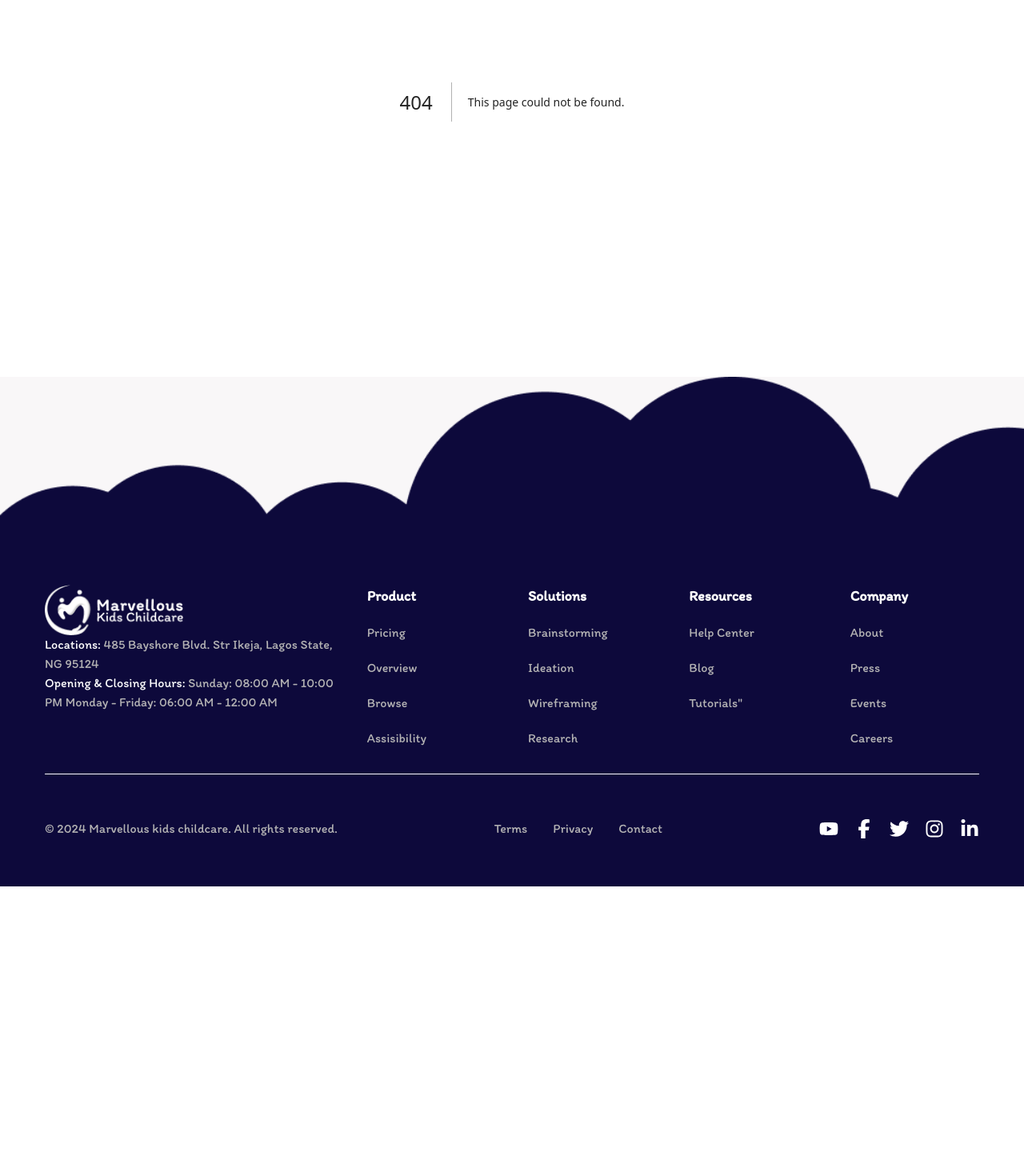
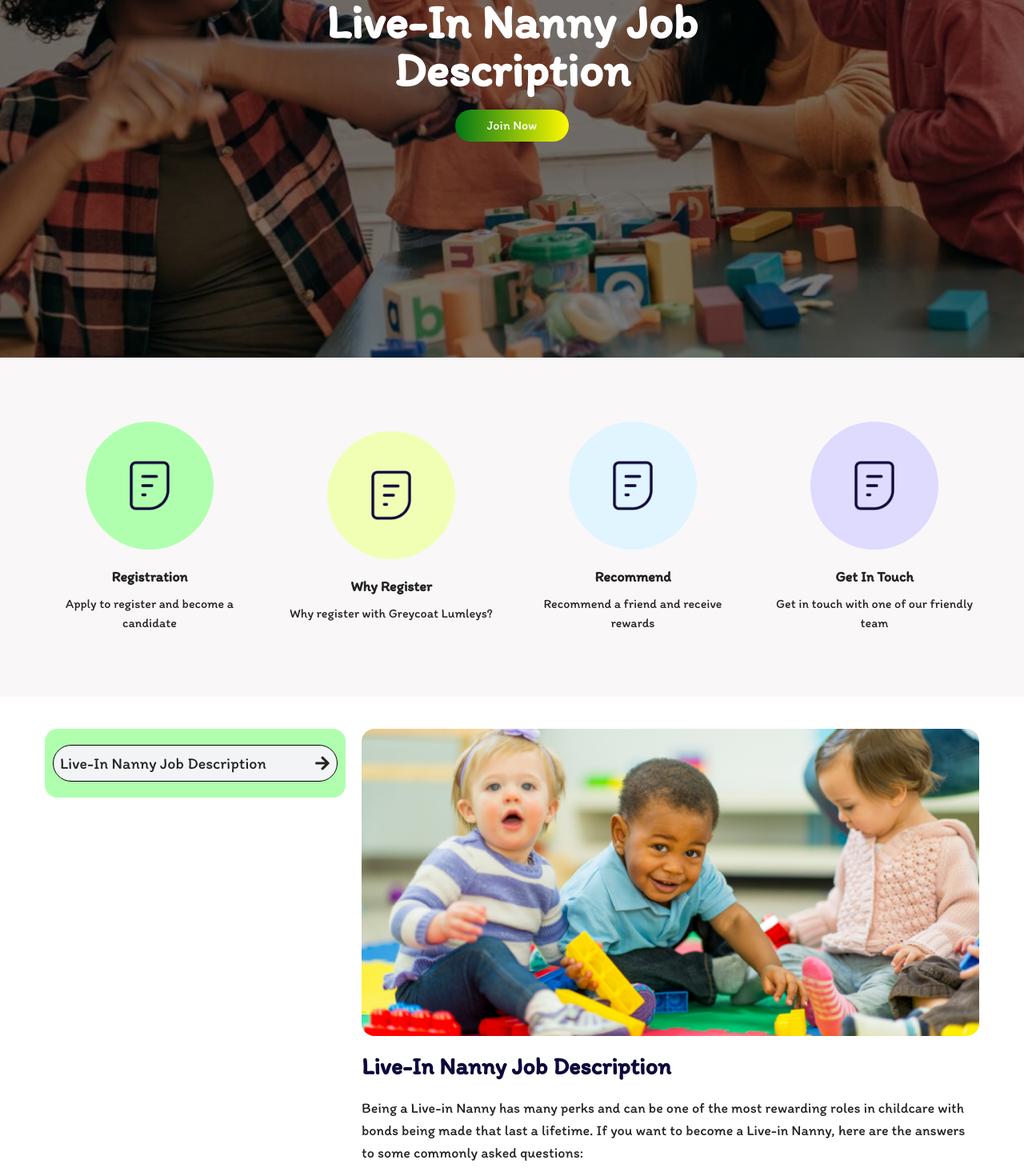
Before and after one commit to cycodedconcept/marvellouskids-ui, a Next.js app: page /nanny in a window 1280 px wide. Before the commit this address had no page. Shown: the part 360-1830 px from the top of the page at 80% size. Before the commit the page ends 1468 px from the top, so only its background shows below. Built offline with nearby package versions, Linux system fonts and the light colour scheme.

Commit message:
Add FindJobs component with job registration and contact form

```diff
--- /dev/null
+++ b/app/nanny/page.tsx
@@ -0,0 +1,310 @@
+"use client";
+
+import { Slide } from "@/animation/Slide";
+import { sidebarContent_JOB } from "@/data/sidebarContent";
+import { useForm, ValidationError } from "@formspree/react";
+import Image from "next/image";
+import Link from "next/link";
+import { useState } from "react";
+import { FaArrowRight } from "react-icons/fa";
+
+const FindJobs = () => {
+	const data = [
+		{
+			color: "#B0FFAE",
+			image: { src: "/assets/line-design.png", alt: "Line Design" },
+			title: "Registration",
+			description: "Apply to register and become a candidate",
+		},
+		{
+			color: "#F1FFB5",
+			image: { src: "/assets/line-design.png", alt: "Line Design" },
+			title: "Why Register",
+			description: "Why register with Greycoat Lumleys?",
+		},
+		{
+			color: "#E0F5FF",
+			image: { src: "/assets/line-design.png", alt: "Line Design" },
+			title: "Recommend",
+			description: "Recommend a friend and receive rewards",
+		},
+		{
+			color: "#DEDBFF",
+			image: { src: "/assets/line-design.png", alt: "Line Design" },
+			title: "Get In Touch",
+			description: "Get in touch with one of our friendly team",
+		},
+	];
+
+	const [state, handleSubmit] = useForm("xpwzevjr");
+	const sidebarContent = sidebarContent_JOB;
+	const [activeContent, setActiveContent] = useState(sidebarContent[0]);
+
+	if (state.succeeded) {
+		return (
+			<section className="bg-[#F9F7F8] md:px-14 px-5 py-20 flex justify-center">
+				<div className="text-center">
+					<h1 className="lg:text-4xl text-2xl font-bold text-primary">Thank you for reaching out!</h1>
+					<p className="mt-4 text-lg text-darkBlue">We&apos;ll get back to you as soon as possible.</p>
+				</div>
+			</section>
+		);
+	}
+
+	return (
+		<div>
+			<main
+				className="bg-cover h-[calc(100vh-5rem)] w-full bg-no-repeat lg:px-14 px-5"
+				style={{
+					background:
+						"linear-gradient(to right, rgba(0, 0, 0, 0.5), rgba(0, 0, 0, 0.5)), url('/assets/care-for-every-child.png')",
+					backgroundPosition: "center",
+				}}
+			>
+				<Slide delay={0.5} className="flex flex-col items-center justify-center text-white text-center h-full">
+					<h1 className="lg:text-6xl sm:text-5xl md:w-[34rem] text-4xl font-extrabold mb-5">
+						Live-In Nanny Job Description
+					</h1>
+
+					{/* <form className="flex items-center md:flex-row flex-col gap-5 mb-5 text-lg justify-center w-full">
+						<label htmlFor="find-job">Find A Job</label>
+						<div className="flex items-center text-textColor md:w-[30rem] w-full">
+							<select className="h-14 pl-5 pr-20 rounded-l-full border border-gray-300">
+								<option>Keywords</option>
+							</select>
+
+							<input
+								className="h-14 px-5 w-full rounded-r-full border border-gray-300"
+								type="text"
+								id="find-job"
+								placeholder="Location"
+							/>
+						</div>
+					</form> */}
+
+					<Link
+						href="/get-started"
+						className="text-white py-2 px-10 rounded-full bg-gradient-to-r from-primary to-lemon"
+					>
+						Join Now
+					</Link>
+				</Slide>
+			</main>
+
+			<div className="grid lg:grid-cols-4 grid-cols-2 gap-10 bg-[#F9F7F8] py-20 md:px-14 px-5">
+				{data.map(({ color, image, title, description }, index) => (
+					<Slide delay={0.2 * index} key={title} className="flex items-center justify-center">
+						<div className="flex flex-col items-center">
+							<div style={{ backgroundColor: color }} className="h-40 w-40 rounded-full grid place-content-center">
+								<Image src={image.src} alt={image.alt} width={50} height={50} />
+							</div>
+							<div className="flex flex-col space-y-2 items-center text-center mt-5">
+								<h2 className="text-lg font-semibold">{title}</h2>
+								<p>{description}</p>
+							</div>
+						</div>
+					</Slide>
+				))}
+			</div>
+
+			<section className="mt-10 mb-20 md:px-14 px-5 grid lg:grid-cols-3 grid-cols-1 lg:gap-x-5 gap-y-5">
+				{/* Sidebar */}
+				<aside className="flex flex-col space-y-5 bg-[#B0FFAE] rounded-2xl py-5 px-2.5 col-span-1 h-fit">
+					{sidebarContent.map((content) => (
+						<div
+							key={content.title}
+							className={`text-xl p-2 flex items-center justify-between border border-black rounded-full hover:bg-gray-100 cursor-pointer ${
+								activeContent.title === content.title ? "bg-gray-100" : ""
+							}`}
+							onClick={() => setActiveContent(content)}
+						>
+							<button>{content.title}</button>
+							<FaArrowRight />
+						</div>
+					))}
+				</aside>
+
+				{/* content */}
+				<div className="col-span-2">
+					{activeContent.content.map((item, index) => {
+						switch (item.type) {
+							case "img":
+								return (
+									<Image
+										key={index}
+										src={item?.src || ""}
+										alt={item?.alt || "Image"}
+										className="w-full h-96 object-cover rounded-2xl"
+										width={500}
+										height={500}
+									/>
+								);
+							case "h2":
+								return (
+									<h2 key={index} className="text-3xl font-bold mt-5 text-darkBlue">
+										{item.text}
+									</h2>
+								);
+							case "h5":
+								return (
+									<h5 key={index} className="text-2xl font-semibold mt-5 text-darkBlue">
+										{item.text}
+									</h5>
+								);
+							case "p":
+								return (
+									<p key={index} className="mt-5 text-lg">
+										{item.text}
+									</p>
+								);
+							case "list":
+								return (
+									<ul key={index} className={`list-none mt-5`}>
+										{item?.items?.map((listItem, index) => (
+											<li
+												key={index}
+												className={`${
+													item.listType === "ordered"
+														? "list-decimal"
+														: item.listType === "unordered"
+														? "list-disc"
+														: "before:content-['✔'] before:absolute before:-left-5"
+												} relative
+												 before:mr-2 before:text-green-500`}
+											>
+												{listItem}
+											</li>
+										))}
+									</ul>
+								);
+							default:
+								return null;
+						}
+					})}
+				</div>
+			</section>
+
+			{/* <ContactUs /> */}
+
+			{/* Contact us */}
+
+			<section className="bg-[#F9F7F8] md:px-14 px-5 py-20 flex lg:flex-row flex-col gap-y-10">
+				<Slide className="lg:w-[40%] w-full flex flex-col lg:pt-24">
+					<div className="self-center mb-5">
+						<Image src="/assets/circle-design.png" alt="Circle Design" width={50} height={50} />
+					</div>
+					<div>
+						<h4 className="lg:text-2xl text-lg text-primary font-semibold">Contact Us</h4>
+						<h1 className="lg:text-5xl text-4xl font-extrabold text-darkBlue">
+							You&apos;ve Got Questions <br /> Feel Free to Ask
+						</h1>
+					</div>
+				</Slide>
+
+				<form
+					onSubmit={handleSubmit}
+					className="lg:w-[60%] w-full flex flex-col space-y-5 lg:border-l-2 lg:pl-5 lg:border-l-black"
+				>
+					{/* First and Last Name */}
+					<div className="flex justify-between lg:space-x-10 space-x-2">
+						<div className="flex flex-col w-full">
+							<label htmlFor="firstname" className="text-lg">
+								First Name
+							</label>
+							<input
+								required
+								type="text"
+								id="firstname"
+								name="firstname"
+								placeholder="Enter your First Name"
+								className="h-14 px-2 border border-black rounded-md bg-white w-full"
+							/>
+							<ValidationError prefix="First Name" field="firstname" errors={state.errors} />
+						</div>
+						<div className="flex flex-col w-full">
+							<label htmlFor="lastname" className="text-lg">
+								Last Name
+							</label>
+							<input
+								required
+								type="text"
+								id="lastname"
+								name="lastname"
+								placeholder="Enter your Last Name"
+								className="h-14 px-2 border border-black rounded-md bg-white w-full"
+							/>
+							<ValidationError prefix="Last Name" field="lastname" errors={state.errors} />
+						</div>
+					</div>
+
+					{/* Email and Phone */}
+					<div className="flex justify-between lg:space-x-10 space-x-2">
+						<div className="flex flex-col w-full">
+							<label htmlFor="email" className="text-lg">
+								Email
+							</label>
+							<input
+								required
+								type="email"
+								id="email"
+								name="email"
+								placeholder="Enter your Email"
+								className="h-14 px-2 border border-black rounded-md bg-white w-full"
+							/>
+							<ValidationError prefix="Email" field="email" errors={state.errors} />
+						</div>
+						<div className="flex flex-col w-full">
+							<label htmlFor="phone" className="text-lg">
+								Phone
+							</label>
+							<input
+								required
+								type="tel"
+								id="phone"
+								name="phone"
+								placeholder="Enter your Phone Number"
+								className="h-14 px-2 border border-black rounded-md bg-white w-full"
+							/>
+							<ValidationError prefix="Phone" field="phone" errors={state.errors} />
+						</div>
+					</div>
+
+					{/* Message */}
+					<div>
+						<label htmlFor="message" className="text-lg">
+							Message
+						</label>
+						<textarea
+							id="message"
+							name="message"
+							placeholder="Enter your Message"
+							className="px-2 border border-black rounded-md bg-white w-full"
+							cols={30}
+							rows={6}
+						/>
+						<ValidationError prefix="Message" field="message" errors={state.errors} />
+					</div>
+
+					{/* Terms and Submit Button */}
+					<div className="flex sm:flex-row flex-col sm:items-center justify-between space-y-3">
+						<div>
+							<input type="checkbox" id="terms" className="accent-primary" required />
+							<label htmlFor="terms" className="text-lg ml-3">
+								I agree with Terms of Use and Privacy Policy
+							</label>
+						</div>
+						<button
+							type="submit"
+							className="text-white py-2 px-10 rounded-full bg-gradient-to-r from-primary to-lemon self-start"
+							disabled={state.submitting}
+						>
+							{state.submitting ? "Submitting..." : "Submit"}
+						</button>
+					</div>
+				</form>
+			</section>
+		</div>
+	);
+};
+
+export default FindJobs;
```
